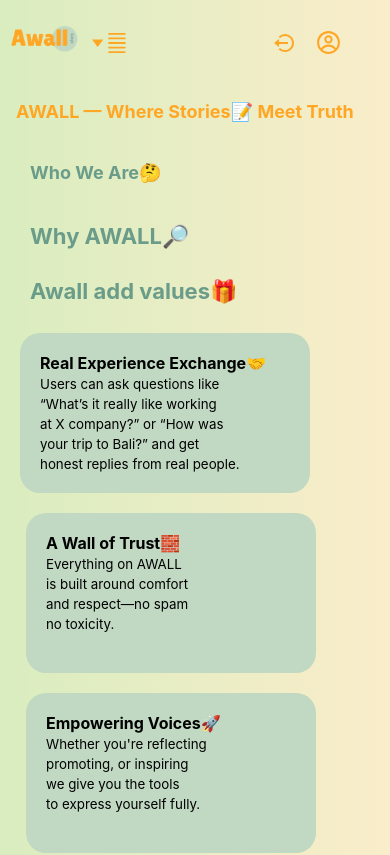
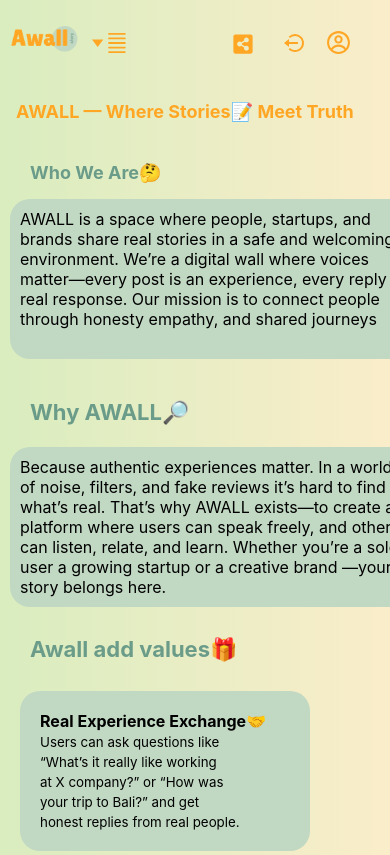
Before and after one commit to thepythonistm/awall-space, a React (Create React App) app in the folder frontend/: page /about in a window 390 px wide. Shown: the top 855 px of the page. Built offline with nearby package versions, Linux system fonts and the light colour scheme.

Commit message:
add changes

```diff
--- a/frontend/src/Components/About/About.css
+++ b/frontend/src/Components/About/About.css
@@ -88,6 +88,12 @@
     display: none;
 }
 @media (max-width: 430px) {
+    .who-mobile{
+    display: block;
+}
+    .why-mobile{
+    display: block;
+}
     .about-txt{
         margin-top: 20px;
         font-size: 18px;
--- a/frontend/src/Components/Dachboard/Dashboard.css
+++ b/frontend/src/Components/Dachboard/Dashboard.css
@@ -114,6 +114,10 @@
         font-size: 25px;
     }
     .prof-icon{
-        margin-right: 20px;
+    }
+    .share{
+        position: relative;
+        margin-top: 2px;
+        margin-left: 10px;
     }
 }
--- a/frontend/src/Components/Footer/Footer.css
+++ b/frontend/src/Components/Footer/Footer.css
@@ -124,7 +124,6 @@
   }
 
   .footer-links li {
-    margin-bottom: 0.5rem;
   }
 
   .footer-bottom {
--- a/frontend/src/Components/Signup/Signup.css
+++ b/frontend/src/Components/Signup/Signup.css
@@ -101,8 +101,9 @@
 }
 @media (max-width: 430px) {
     .signup{
-        margin-top: 160px;
+        margin-top: 60px;
         margin-left: -140px;
+        margin-bottom: 40px;
     }
     .callaction{
         font-size: 30px;
```
